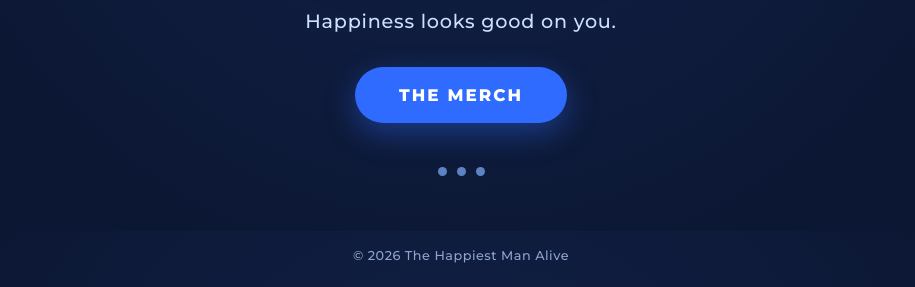
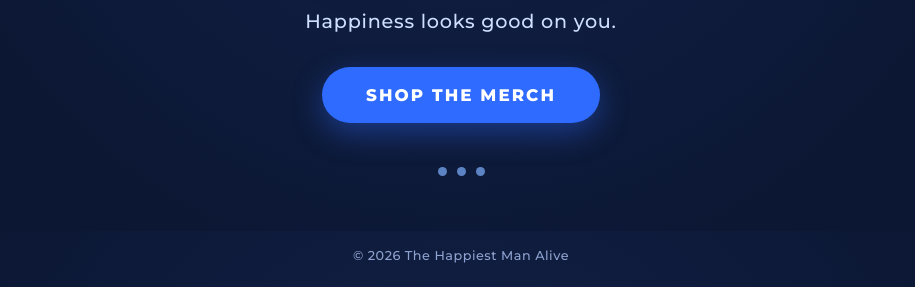
Before and after one commit to michaelnichols1963/thehappiestmanalive, a plain HTML site: page index.html in a window 1280 px wide. Shown: the part 569-856 px from the top of the page, without its empty margins (179-1094 px from the left). Drawn offline with Linux system fonts and the light colour scheme.

Commit message:
Update index.html

```diff
--- a/index.html
+++ b/index.html
@@ -44,7 +44,7 @@
   <img class="logo" src="logo.png" alt="The Happiest Man Alive logo">
   <h1>The Happiest Man Alive</h1>
   <p>Happiness looks good on you.</p>
- <a class="btn" href="/Shop/"> the Merch</a>
+ <a class="btn" href="https://thehappiestmanalive.com/shop/">Shop the Merch</a>
   <div class="dots"><span></span><span></span><span></span></div>
 </main>
 <footer>© <span id="yr">2026</span> The Happiest Man Alive</footer>
```
